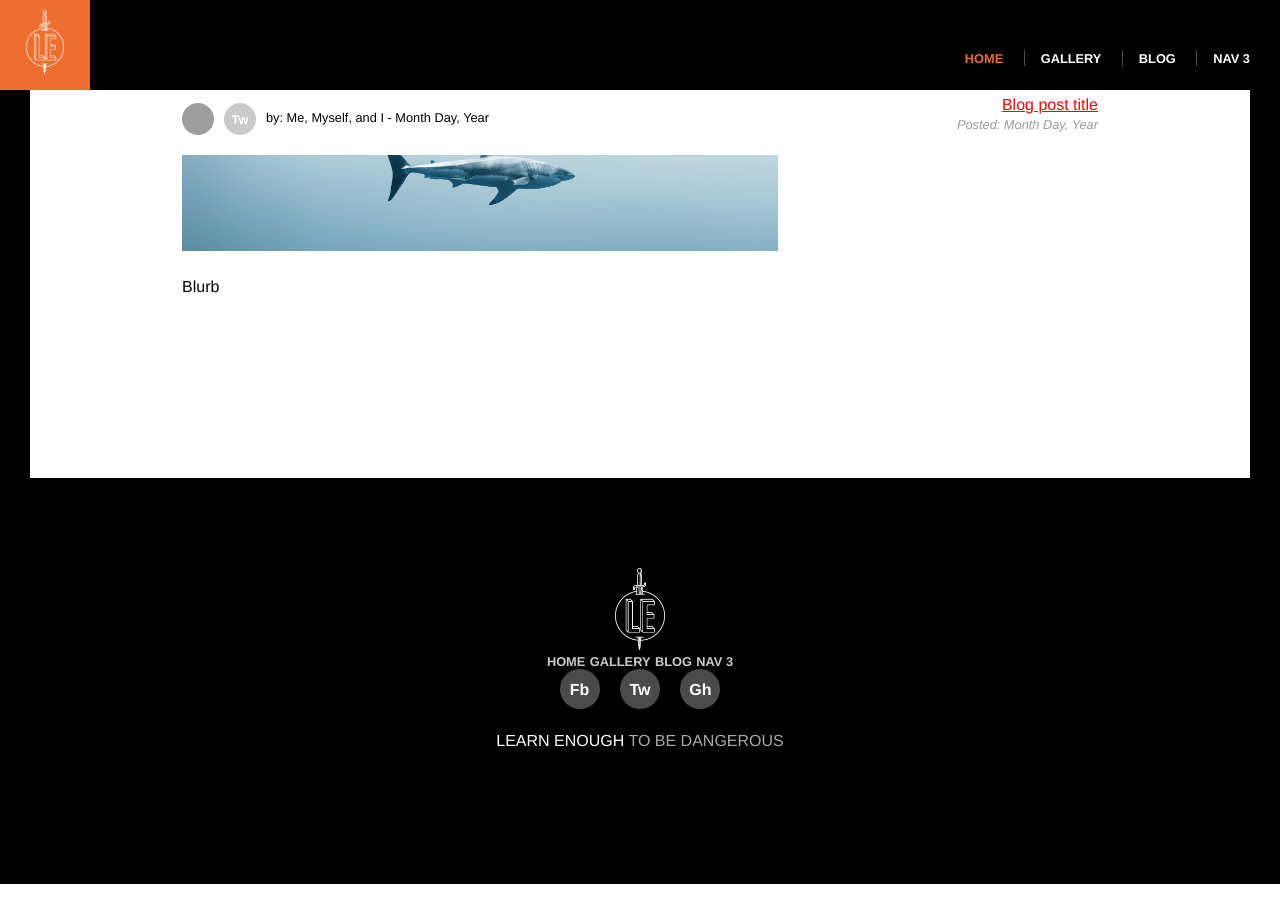
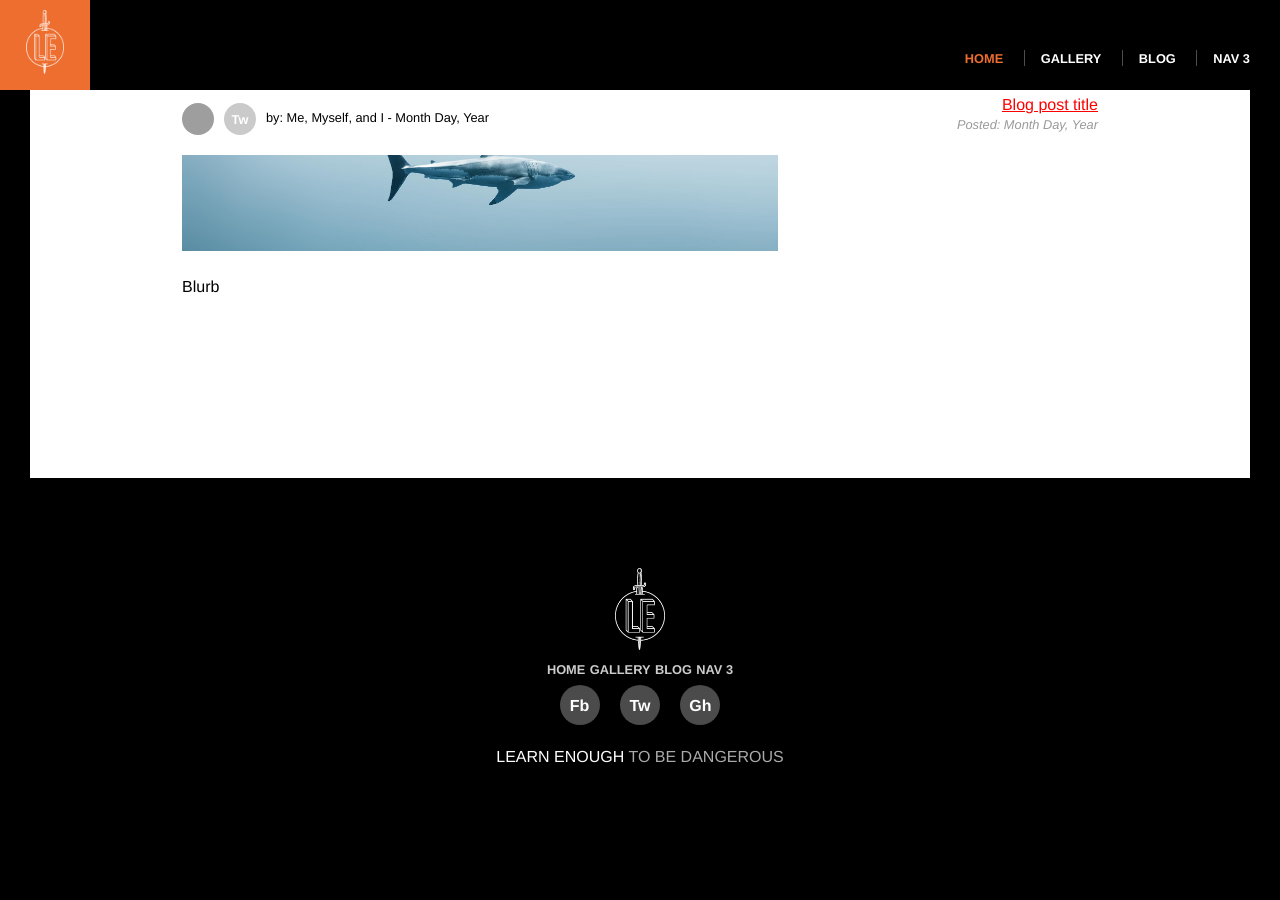
Before and after one commit to agakesik/full-website, a Jekyll site: the page built from blog/index.html, in a window 1280 px wide and 900 px high, scrolled down 243 px. Built offline with Jekyll 4.4.1, drawn with Linux system fonts in a browser that asks for light colours; grey boxes are pictures that could not be loaded.

Commit message:
Make footer nav more visable

```diff
--- a/css/main.css
+++ b/css/main.css
@@ -120,6 +120,9 @@ h2 ~ p {
 }
 .footer h3 span {
   color: #aaa;
+}
+.footer-nav{
+  padding: 0.5em;
 }
 .footer-nav li {
   display: inline-block;
@@ -385,7 +388,6 @@ h2 ~ p {
 }
 .post-header {
   margin-bottom: 1.5em;
-  font-size: 1rem;
 }
 .post-header img,
 .post-header .social-link {
```
